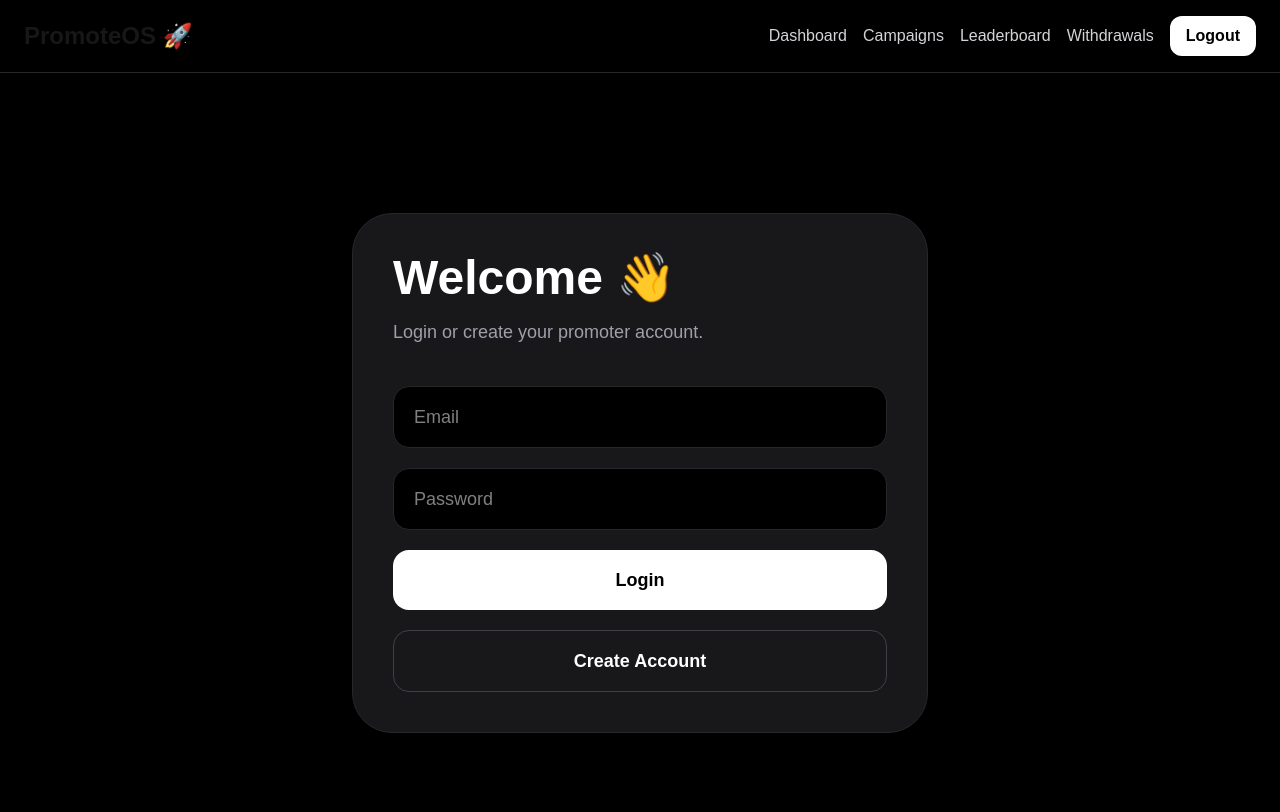
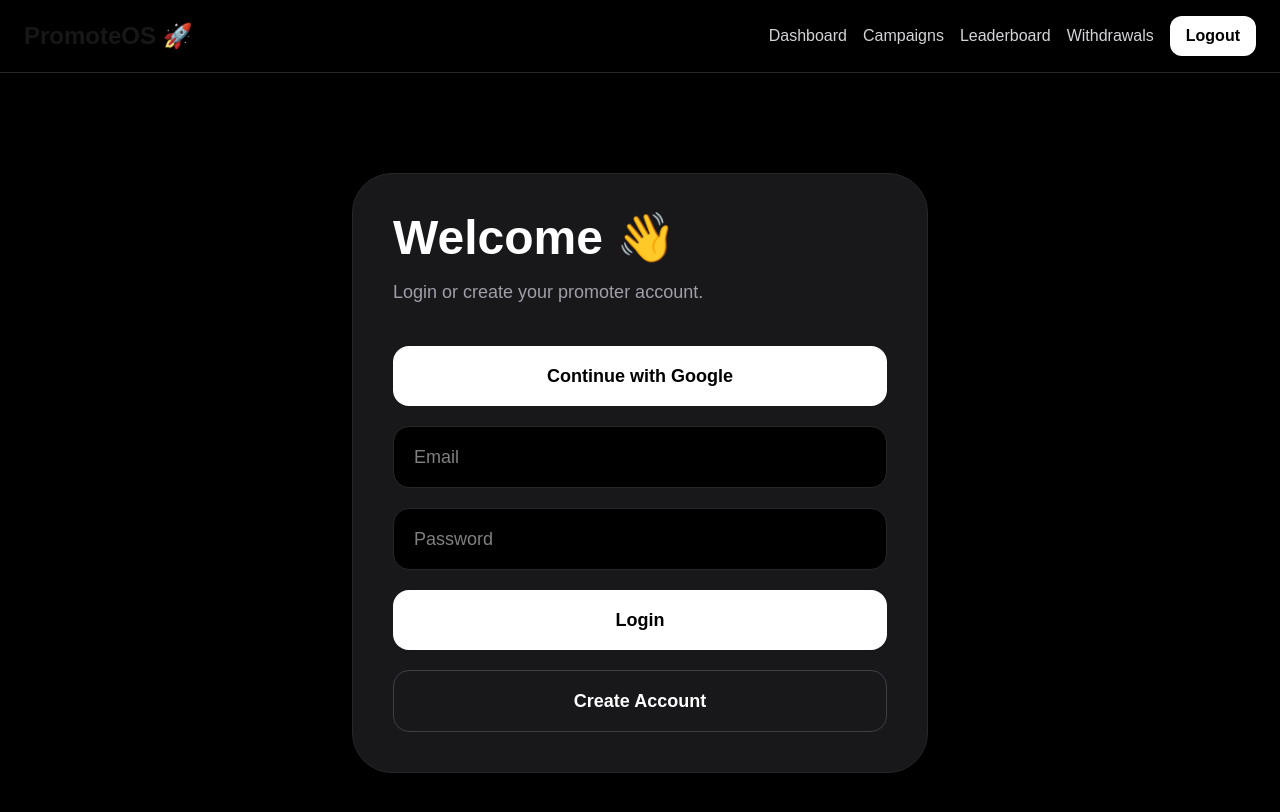
Before and after one commit to gamingking5140-spec/promoteos, a Next.js app: page /login in a window 1280 px wide. Shown: the top 812 px of the page. Built offline with nearby package versions, Linux system fonts and the light colour scheme; no server answers.

Commit message:
add google auth and fix session

```diff
--- a/src/app/login/page.tsx
+++ b/src/app/login/page.tsx
@@ -3,11 +3,8 @@
 import Navbar from "@/components/Navbar";
 import { useState } from "react";
 import { supabase } from "@/lib/supabase";
-import { useRouter } from "next/navigation";
 
 export default function LoginPage() {
-
-  const router = useRouter();
 
   const [email, setEmail] =
     useState("");
@@ -17,6 +14,22 @@ export default function LoginPage() {
 
   const [loading, setLoading] =
     useState(false);
+
+  const googleLogin = async () => {
+
+    const { error } =
+      await supabase.auth.signInWithOAuth({
+        provider: "google",
+        options: {
+          redirectTo:
+            "https://promoteos.vercel.app/dashboard",
+        },
+      });
+
+    if (error) {
+      alert(error.message);
+    }
+  };
 
   const login = async () => {
 
@@ -36,19 +49,13 @@ export default function LoginPage() {
       return;
     }
 
-await supabase.auth.getSession();
+    await supabase.auth.getSession();
 
-await new Promise((resolve) =>
-  setTimeout(resolve, 1500)
-);
+    await new Promise((resolve) =>
+      setTimeout(resolve, 1500)
+    );
 
-await supabase.auth.getSession();
-
-await new Promise((resolve) =>
-  setTimeout(resolve, 1500)
-);
-
-window.location.href = "/dashboard";
+    window.location.href = "/dashboard";
   };
 
   const signup = async () => {
@@ -90,8 +97,10 @@ window.location.href = "/dashboard";
         ]);
     }
 
-    alert(
-      "Account created successfully 🚀"
+    await supabase.auth.getSession();
+
+    await new Promise((resolve) =>
+      setTimeout(resolve, 1500)
     );
 
     window.location.href = "/dashboard";
@@ -114,6 +123,13 @@ window.location.href = "/dashboard";
           </p>
 
           <div className="space-y-5">
+
+            <button
+              onClick={googleLogin}
+              className="w-full bg-white text-black py-4 rounded-2xl font-bold text-lg"
+            >
+              Continue with Google
+            </button>
 
             <input
               type="email"
```
